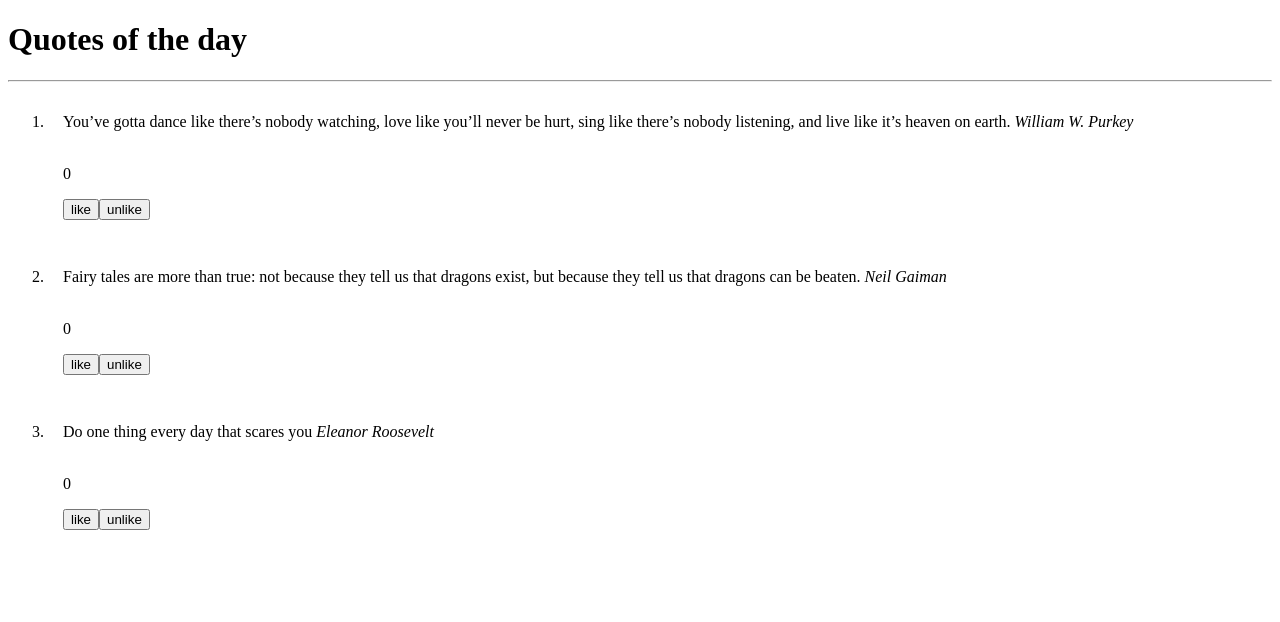
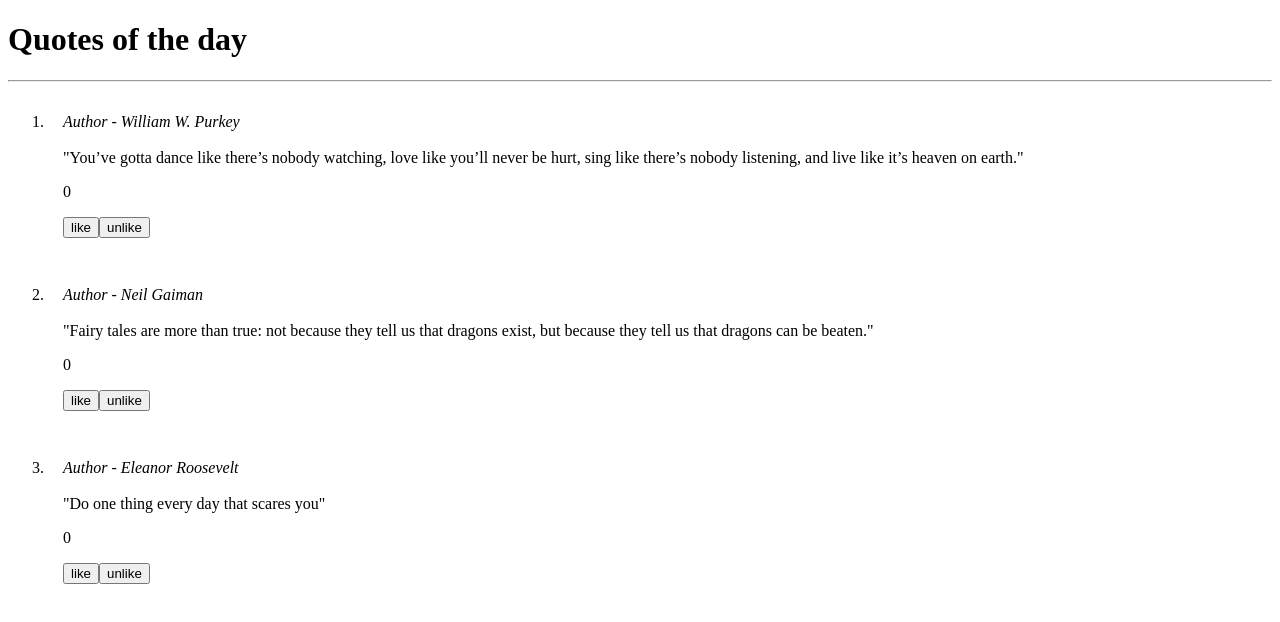
Before and after one commit to msyoki/Angular-week-1-IP, an Angular app: page / in a window 1280 px wide. Shown: the top 622 px of the page. Built offline with nearby package versions, Linux system fonts and the light colour scheme.

Commit message:
update quote display

```diff
--- a/src/app/quote/quote.component.html
+++ b/src/app/quote/quote.component.html
@@ -3,8 +3,8 @@
     <hr>
     <ol >
       <li style="padding: 15px;" *ngFor='let quote of quotes'>
-        {{quote.name}}
-        <i>{{quote.author}}</i><br><br>
+        <i>Author - {{quote.author}}</i><br><br>
+        "{{quote.name}}"
         <app-likes></app-likes>
       </li>
     </ol>
```
